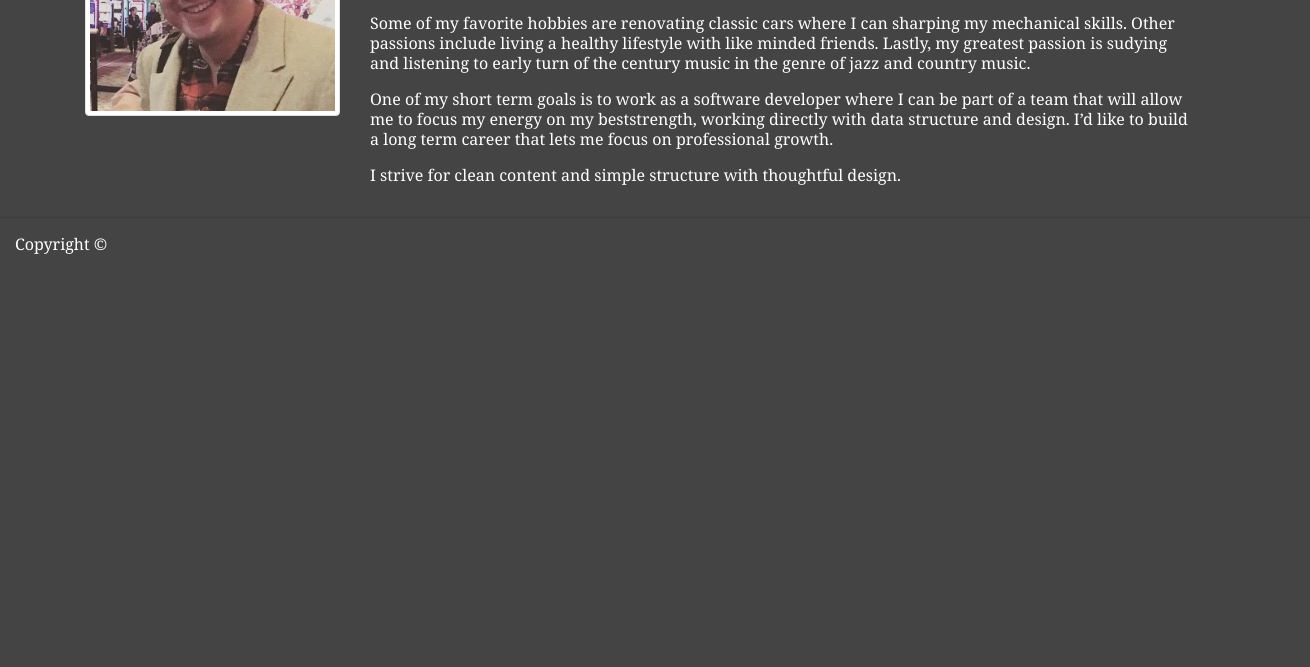
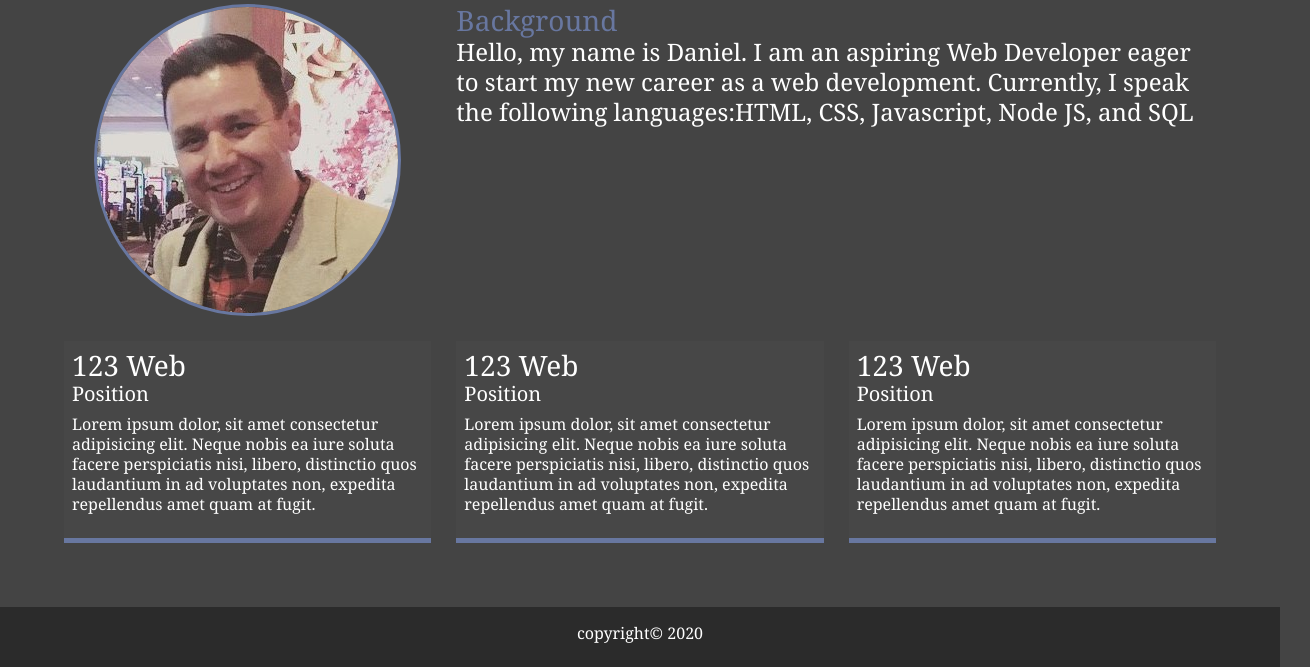
Before and after one commit to dangulo4/New-Portfolio, a website: page about.html in a window 1280 px wide. Shown: the part 266-933 px from the top of the page, 1310 px wide, since content can reach past the window. Before the commit the page ends 800 px from the top, so only its background shows below. Drawn offline with nearby package versions, Linux system fonts and the light colour scheme.

Commit message:
about page

```diff
--- a/about.html
+++ b/about.html
@@ -7,7 +7,7 @@
     <meta http-equiv="X-UA-Compatible" content="ie=edge">
     <title>About Me</title>
     <!--Adding style sheet: reset-->
-    <link rel="stylesheet" href="css/reset.css">
+    <!-- <link rel="stylesheet" href="css/reset.css"> -->
     <!--Adding jquery, bootstrap-->
     <script src="https://code.jquery.com/jquery-3.2.1.slim.min.js"
         integrity="sha384-KJ3o2DKtIkvYIK3UENzmM7KCkRr/rE9/Qpg6aAZGJwFDMVNA/GpGFF93hXpG5KkN" crossorigin="anonymous">
@@ -20,11 +20,11 @@
     </script>
     <link rel="stylesheet" href="https://stackpath.bootstrapcdn.com/bootstrap/4.4.1/css/bootstrap.min.css"
         integrity="sha384-Vkoo8x4CGsO3+Hhxv8T/Q5PaXtkKtu6ug5TOeNV6gBiFeWPGFN9MuhOf23Q9Ifjh" crossorigin="anonymous">
-    <link rel="stylesheet" type="text/css" href="css/main.css">
+    <link rel="stylesheet" href="css/main.css">
 </head>
 <!--The begging of the body-->
 
-<body class="box-set">
+<body>
     <!--Nav bar with collapse feature-->
     <nav class="navbar navbar-expand-lg navbar-light bg-light">
 
@@ -39,19 +39,22 @@
         <div class="collapse navbar-collapse" id="navbarSupportedContent">
             <ul class="navbar-nav mr-auto">
                 <li class="nav-item dropdown">
-                    <a class="nav-link" href="contact.html">Contact <span class="sr-only">(current)</span></a>
+                    <a class="nav-link" href="index.html">Home</a>
+                </li>
+                <li class="nav-item">
+                    <a class="nav-link current" href="about.html">About Me</a>
                 </li>
                 <li class="nav-item">
                     <a class="nav-link" href="portfolio.html">Portfolio</a>
                 </li>
                 <li class="nav-item">
-                    <a class="nav-link" href="index.html">About</a>
+                    <a class="nav-link" href="contact.html">Contact <span class="sr-only">(current)</span></a>
                 </li>
             </ul>
         </div>
     </nav>
 
-    <div class="container">
+    <!-- <div class="container">
         <div class="row">
             <div class="col-md-12">
                 <h2 id="headerTwoText">About Me</h2>
@@ -97,12 +100,78 @@
 
         </div>
 
+    </div> -->
+    <nav class="menu">
+        <div class="menu-branding">
+
+        </div>
+        <!-- <ul class="menu-nav">
+
+            <li class="nav-item">
+                <a href="/" class="nav-link">
+                    Home
+                </a>
+            </li>
+            <li class="nav-item">
+                <a href="about.html" class="nav-link Current">
+                    About Me
+                </a>
+            </li>
+            <li class="nav-item">
+                <a href="portfolio.html" class="nav-link">
+                    Portfolio
+                </a>
+            </li>
+            <li class="nav-item">
+                <a href="contact.html" class="nav-link">
+                    Contact
+                </a>
+            </li>
+        </ul> -->
+    </nav>
+</header>
+
+<main id="about">
+
+    <h1 class="lg-heading">
+        About <span class="text-secondary">Me</span>
+
+    </h1>
+
+    <h2 class="sm-heading">
+        Lets connect...
+    </h2>
+    <div class="about-info">
+        <img src="images/headshot.jpg" alt="Daniel Angulo" class="bio-image">
+
+        <div class="bio">
+            <h3 class="text-secondary">Background</h3>
+            <p>Hello, my name is Daniel. I am an aspiring Web Developer eager to start my new career as a web development. Currently, I speak the following languages:HTML, CSS, Javascript, Node JS, and SQL</p>
+        </div>
+        <div class="job job-1">
+            <h3>123 Web</h3>
+            <h5>Position</h5>
+            <p>Lorem ipsum dolor, sit amet consectetur adipisicing elit. Neque nobis ea iure soluta facere perspiciatis nisi, libero, distinctio quos laudantium in ad voluptates non, expedita repellendus amet quam at fugit.</p>
+        </div>
+        <div class="job job-2">
+            <h3>123 Web</h3>
+            <h5>Position</h5>
+            <p>Lorem ipsum dolor, sit amet consectetur adipisicing elit. Neque nobis ea iure soluta facere perspiciatis nisi, libero, distinctio quos laudantium in ad voluptates non, expedita repellendus amet quam at fugit.</p>
+        </div>
+        <div class="job job-3">
+            <h3>123 Web</h3>
+            <h5>Position</h5>
+            <p>Lorem ipsum dolor, sit amet consectetur adipisicing elit. Neque nobis ea iure soluta facere perspiciatis nisi, libero, distinctio quos laudantium in ad voluptates non, expedita repellendus amet quam at fugit.</p>
+        </div>
     </div>
-    <!--second container to hold horizontal line and footer-->
-    <div id="container2">
-        <hr id="container-line" class="col-md-12">
-        <footer id="footer" class="col-md-12">Copyright &#169;</footer>
-    </div>
+</main>
+
+<footer id="main-footer">
+    copyright&copy; 2020
+</footer>
+<!-- <script src="https://cdnjs.cloudflare.com/ajax/libs/jquery/3.2.1/jquery.min.js"></script>  -->
+<script src="script.js"></script>
+
 </body>
 
 </html>
--- a/scss/main.scss
+++ b/scss/main.scss
@@ -81,12 +81,12 @@ header {
 
 
 .text-secondary {
-    color: $secondary-color;
+    color: $secondary-color !important;
 }
 
 main {
     padding: 4rem;
-    height: 100;
+    min-height: calc(100vh - 60px);
 
     .icons {
         margin-top: 1rem;
@@ -173,31 +173,74 @@ main {
             transform: translate3d(0, 0, 0);
         }
     }
+
+    .nav-item {
+        &.current > a {
+            color: $secondary-color;
+        }
+    }
+    .nav-link {
+        display: inline-block;
+        position: relative;
+        font-size: 30px;
+        padding: 1rem;
+        font-weight: 100;
+        color:#fff;
+        text-decoration: none;
+        @include easeOut;
+
+        &:hover {
+            color: $secondary-color;
+        }
+    }
 }
 
-// @include mediaSm {
-//     @media screen and (max-width: 500px){
-//         @content;
-//     }
-// }
+.about-info{
+    display: grid;
+    grid-gap: 25px;
+    grid-template-areas: 'bioimage bio bio'
+    'job1 job2 job3';
+    grid-template-columns: repeat(3, 1fr);
+}
 
-// @include mediaMd {
-//     @media screen and (max-width: 768px){
-//         @content;
-//     }
-// }
+.bio-image {
+    grid-area: bioimage;
+    margin: auto;
+    border-radius: 50%;
+    border: $secondary-color 3px solid;
+}
 
-// @include mediaLg {
-//     @media screen and (min-width: 769px) and (max-width: 1170px){
-//         @content;
-//     }
-// }
+.bio {
+    grid-area: bio;
+    font-size: 1.5rem;
+}
 
-// @include mediaXl {
-//     @media screen and (min-width: 1171px){
-//         @content;
-//     }
-// }
+.job-1 {
+    grid-area: job1
+}
+
+.job-2 {
+    grid-area: job2
+}
+
+.job-3 {
+    grid-area: job3
+}
+
+.job {
+    background: rgba(lighten($primary-color, 2.5),0.5);
+    padding: 0.5rem;
+    border-bottom: $secondary-color 5px solid;
+}
+
+#main-footer {
+    text-align: center;
+    padding: 1rem;
+    background: darken($primary-color, 10);
+    color: set-text-color($primary-color);
+    height: 60px;
+
+}
 
 // Widescreens
 @media screen and (min-width: 1171px){
@@ -288,25 +331,3 @@ main {
         grid-template-columns: 1fr;
     }
 }
-
-
-
-
-//   // Desktops & Laptops
-//   @include mediaLg {
-//     .projects {
-//       grid-template-columns: repeat(3, 1fr);
-//     }
-//   }
-
-//   // Tablets & Small Laptops
-//   @include mediaMd {
-//     main {
-//       align-items: center;
-//       text-align: center;
-
-//       .lg-heading {
-//         line-height: 1;
-//         margin-bottom: 1rem;
-//       }
-//     }
```
Also changed, not shown: index.html (+4 -4 lines), css/main.css.
